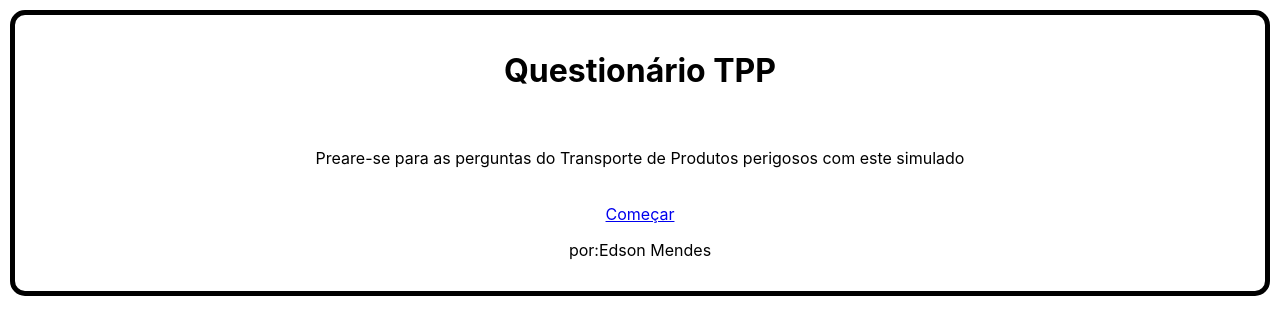
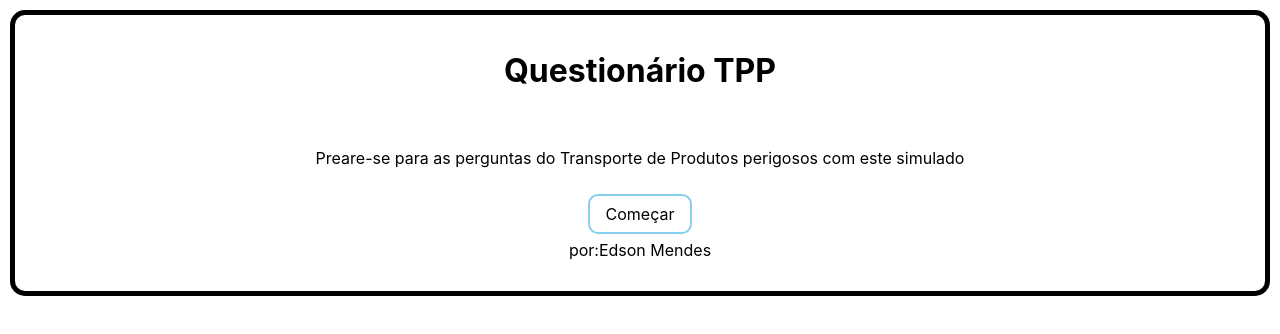
Before and after one commit to edsonmendz/questionario, a React (Create React App) app: page / in a window 1280 px wide. Shown: the top 334 px of the page. Built offline with nearby package versions, Linux system fonts and the light colour scheme.

Commit message:
é o que temos para hoje

```diff
--- a/src/layout/botao.css
+++ b/src/layout/botao.css
@@ -9,3 +9,41 @@
 .btn:hover {
     color: #ffbb33;
 }
+
+.esperando {
+    background-color: #fff;
+    color: #000;
+    padding: 0.5em 1em;
+    text-decoration: none;
+    transition: 0.25s;
+    border: 2px solid skyblue;
+    border-radius: 10px;
+}
+
+.esperando:hover {
+    background-color: skyblue;
+    color: white;
+}
+
+.resposta {
+    background-color: skyblue;
+    color: white;
+    padding: 0.5em 1em;
+    text-decoration: none;
+    transition: 0.5s;
+    border: 2px solid skyblue;
+    border-radius: 10px;
+}
+
+.resposta:hover {
+    background-color: #87ceeb88;
+    color: white;
+}
+
+.resposta_certa {
+
+}
+
+.resposta_errada {
+
+}
--- a/src/layout/resposta.css
+++ b/src/layout/resposta.css
@@ -0,0 +1,14 @@
+ul {
+    list-style-type: none;
+    padding: 0 5%;
+    margin: 10% 0;
+  }
+
+li {
+    margin: 40px 0;
+    width: auto;
+}
+
+a {
+    text-decoration: none;
+}
--- a/src/paginas/home.jsx
+++ b/src/paginas/home.jsx
@@ -7,7 +7,7 @@ function Home() {
             <br />
             <p>Preare-se para as perguntas do Transporte de Produtos perigosos com este simulado</p>
             <br />
-            <Botao to='/perguntas' text='Começar' />
+            <Botao to='/perguntas' text='Começar' classe={'esperando'} />
             <p>por:Edson Mendes</p>
         </div>
     )
```
